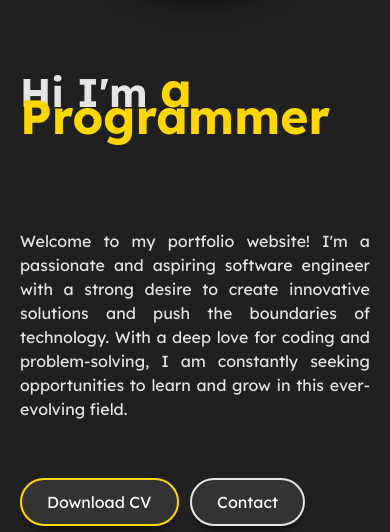
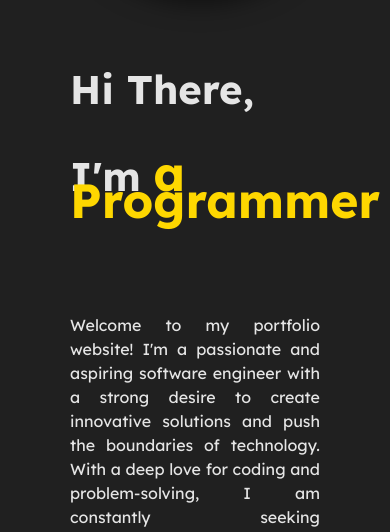
Before and after one commit to Arjun-S-Kumar/Portfolio, a plain HTML site: page index.html in a window 390 px wide. Shown: the part 455-987 px from the top of the page. Drawn offline with nearby package versions, Linux system fonts and the light colour scheme.

Commit message:
Minor Update

```diff
--- a/index.html
+++ b/index.html
@@ -51,7 +51,8 @@
         <img src="files/WhatsApp Image 2024-05-08 at 23.44.46_47025d81.jpg" alt="profile picture" />
       </div>
       <div class="profile-text">
-        <h5>Hi I'm <span id="data"></span></h5>
+        <h5>Hi There,</h5>
+        <h5>I'm <span id="data"></span></h5>
         <br /><br />
         <p>
           Welcome to my portfolio website! I'm a passionate and aspiring
--- a/styles.css
+++ b/styles.css
@@ -481,10 +481,13 @@ body {
   }
 
   .profile-text {
-    width: 350px;
+    width: 250px;
   }
   .FirstElement .profile-text p {
     text-align: justify;
+  }
+  .FirstElement .profile-text .h5{
+    font-size: 50%;
   }
   .about {
     flex-direction: column;
```
